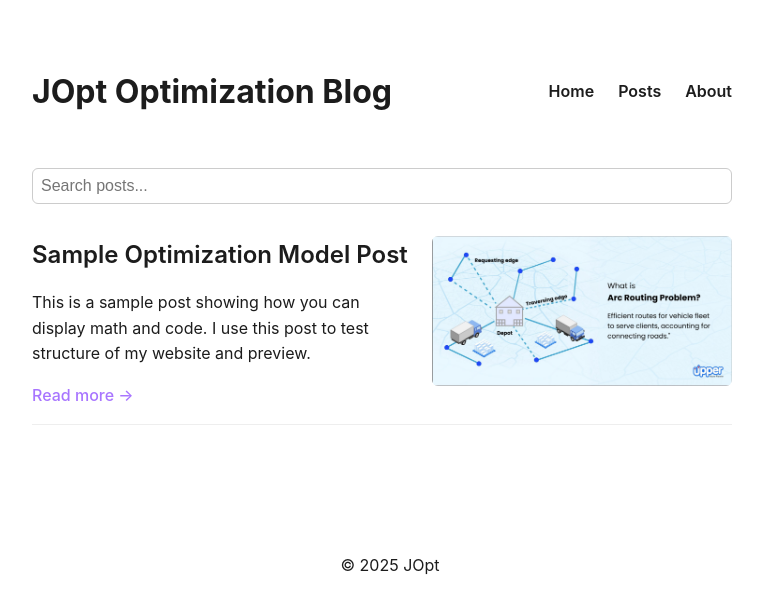
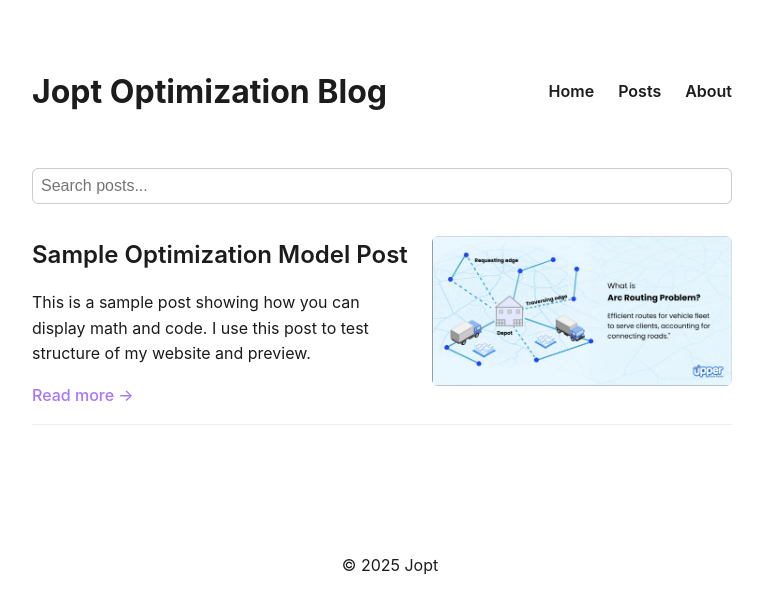
Before and after one commit to josieopt/josieopt.github.io, a Jekyll site: the page built from index.md, in a window 1280 px wide. Shown: the top 614 px of the page, without its empty margins (258-1021 px from the left). Built offline with Jekyll 4.4.1, drawn with Linux system fonts in a browser that asks for light colours; nearby versions of some CDN libraries; a style sheet for code colours, icons or effects is not loaded.

Commit message:
Update default.html

```diff
--- a/_layouts/default.html
+++ b/_layouts/default.html
@@ -18,7 +18,7 @@
 <body>
   <div class="container">
     <header>
-      <h1><a href="/" class="blog-title">JOpt Optimization Blog</a></h1>
+      <h1><a href="/" class="blog-title">Jopt Optimization Blog</a></h1>
       <nav>
         <a href="/">Home</a>
         <a href="/posts">Posts</a>
@@ -41,7 +41,7 @@
     </main>
 
     <footer>
-      <p>© 2025 JOpt</p>
+      <p>© 2025 Jopt</p>
     </footer>
   </div>
 </body>
```
